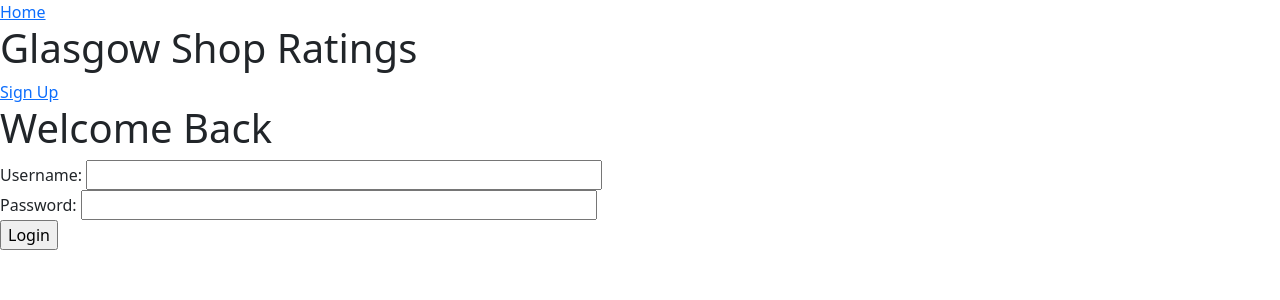
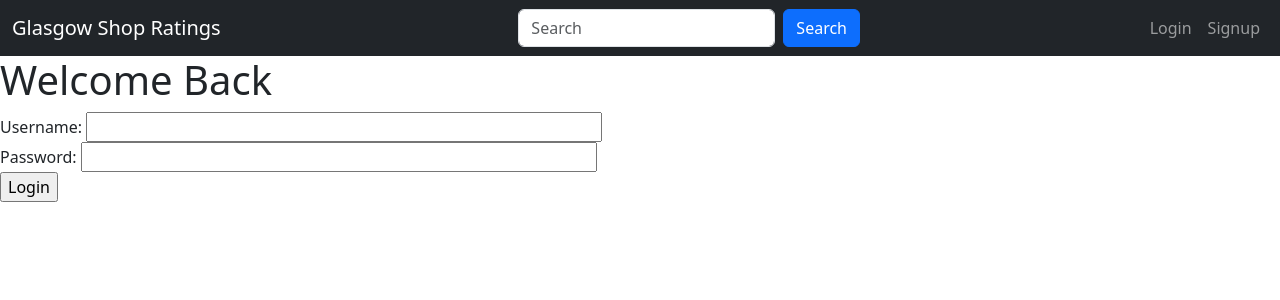
Before and after one commit to DanielHally/wad_project, a Django app: template templates/gsr/login.html in a window 1280 px wide. Shown: the top 300 px of the page. Run offline with Django 3.2, Linux system fonts and the light colour scheme; the template is opened without the code that fills it, so the values that code supplies are empty; parts of the project's set-up code (start-up, migrations or seed data) failed here and were passed over.

Commit message:
Use bootstrap in header bar

```diff
--- a/templates/gsr/base.html
+++ b/templates/gsr/base.html
@@ -24,21 +24,31 @@
 	</head>
 
     <body>
+		<!-- Header bar -->
+		<nav class="navbar navbar-expand-sm bg-dark navbar-dark">
+			<div class="container-fluid">
+				<a class="navbar-brand" href="{% url 'gsr:index' %}">Glasgow Shop Ratings</a>
+
+				{% block search_block %}
+				<form class="d-flex" action="{% url 'gsr:search' %}" method="GET">
+						<input class="form-control me-2" type="text" placeholder="Search" name="query">
+						<button class="btn btn-primary" type="button">Search</button>
+					</form>
+				{% endblock %}
+
+				<ul class="navbar-nav">
+					{% if user.is_authenticated %}
+						<!--<a href="% url 'gsr:profile' %">Profile</a> -->
+						<li class="nav-item"><a class="nav-link" href="{% url 'gsr:logout' %}">Logout</a></li>
+					{% else %}
+						<li class="nav-item"><a class="nav-link" href="{% url 'gsr:login' %}">Login</a></li>
+						<li class="nav-item"><a class="nav-link" href="{% url 'gsr:signup' %}">Signup</a></li>
+					{% endif %}
+				</ul>
+			</div>
+		</nav>
+
 		<!-- Page specific content -->
-		<div>
-		{% block heading_block %}
-			<a href="{% url 'gsr:index' %}">Home</a>
-			<h1>Glasgow Shop Ratings</h1>
-
-			{% if user.is_authenticated %}
-			<!--<a href="% url 'gsr:profile' %">Profile</a> -->
-			<a href="{% url 'gsr:logout' %}">Logout</a>
-			{% else %}
-			<a href="{% url 'gsr:login' %}">Login</a>
-			<a href="{% url 'gsr:signup' %}">Signup</a>
-			{% endif %}
-		{% endblock %}
-		</div>
 		<div>
 		{% block body_block %}
 			<!-- This is body_block's default content. -->
--- a/templates/gsr/login.html
+++ b/templates/gsr/login.html
@@ -3,12 +3,6 @@
 
 {% block title_block %}
     Login
-{% endblock %}
-
-{% block heading_block %}
-    <a href="{% url 'gsr:index' %}">Home</a>
-    <h1>Glasgow Shop Ratings</h1>
-    <a href="{% url 'gsr:signup' %}">Sign Up</a>
 {% endblock %}
 
 {% block body_block %}
--- a/templates/gsr/signup.html
+++ b/templates/gsr/signup.html
@@ -3,12 +3,6 @@
 
 {% block title_block %}
     Sign Up
-{% endblock %}
-
-{% block heading_block %}
-    <a href="{% url 'gsr:index' %}">Home</a>
-    <h1>Glasgow Shop Ratings</h1>
-    <a href="{% url 'gsr:login' %}">Login</a>
 {% endblock %}
 
 {% block body_block %}
```
